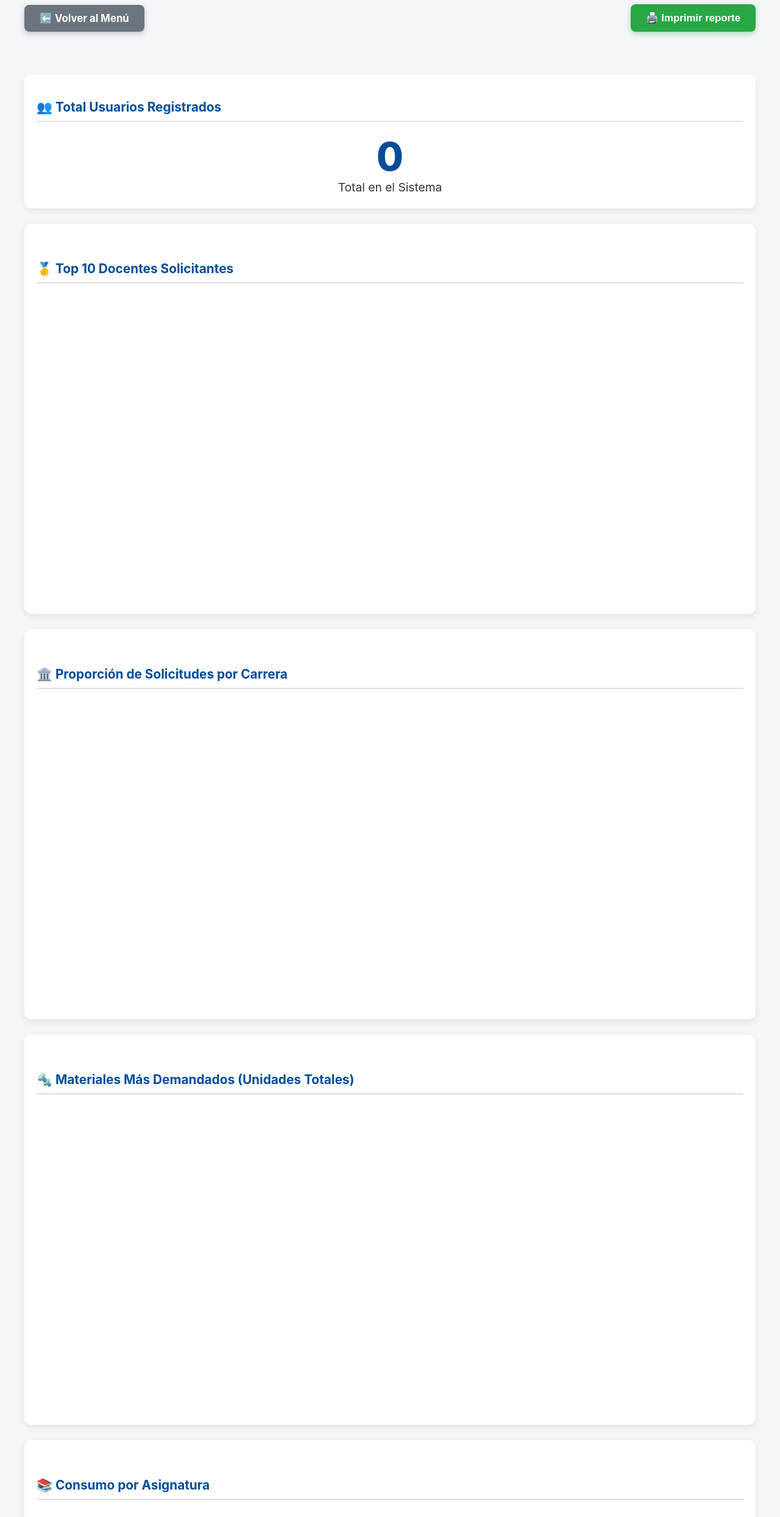
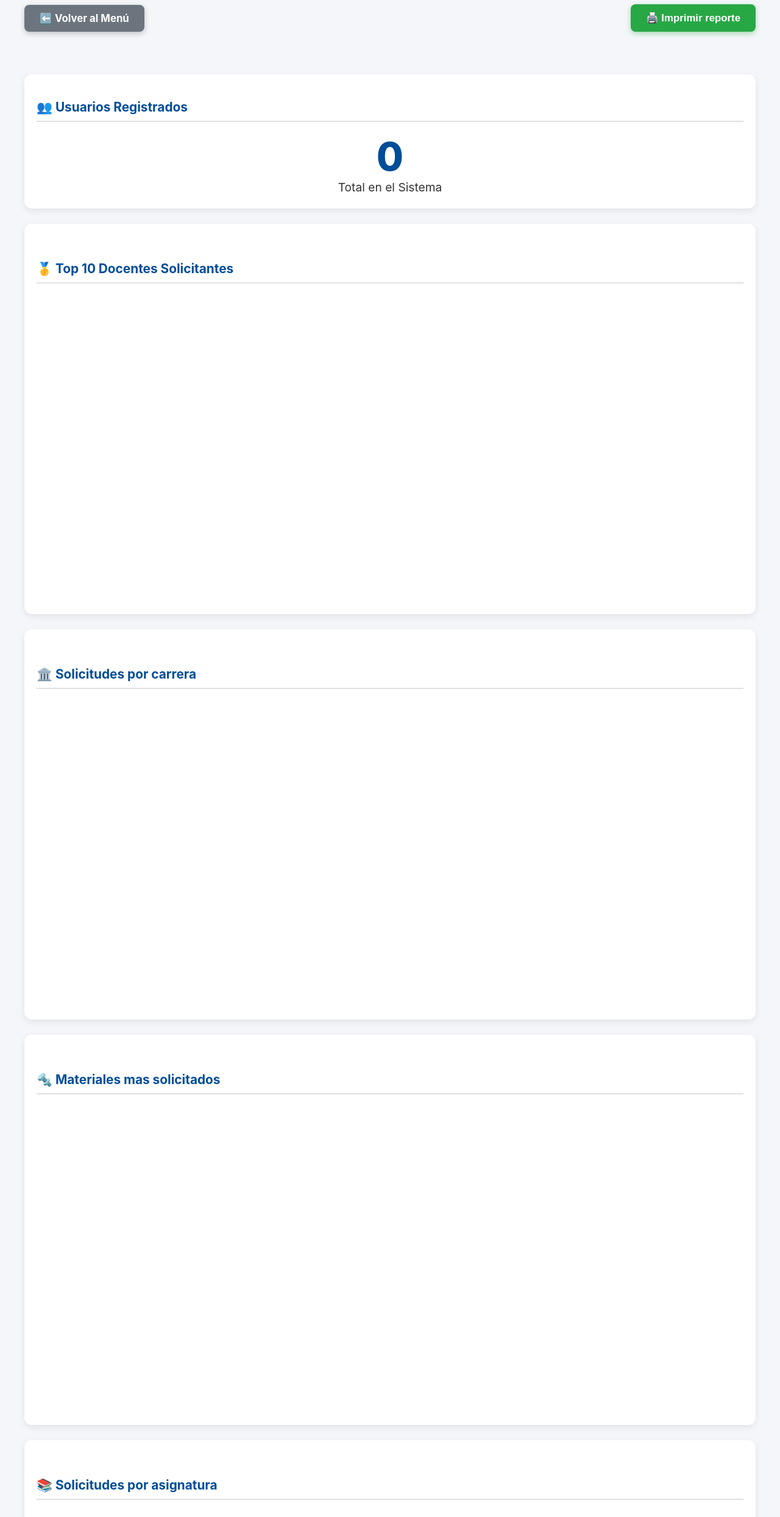
Before and after one commit to Alby-On/sistema_panol_v3_pruebas, a plain HTML site: page panel_estadisticas.html in a window 1280 px wide. Shown: the part 72-2560 px from the top of the page at 61% size. Drawn offline with nearby package versions, Linux system fonts and the light colour scheme; no server answers.

Commit message:
Update panel_estadisticas.html

```diff
--- a/panel_estadisticas.html
+++ b/panel_estadisticas.html
@@ -208,7 +208,7 @@ display: none;
 <div class="dashboard-grid">
 
 <div class="chart-container" style="height: 180px;">
-    <h3>👥 Total Usuarios Registrados</h3>
+    <h3>👥 Usuarios Registrados</h3>
 
     <div
         id="usuariosCount"
@@ -231,27 +231,27 @@ display: none;
 </div>
 
 <div class="chart-container">
-    <h3>🏛️ Proporción de Solicitudes por Carrera</h3>
+    <h3>🏛️ Solicitudes por carrera</h3>
     <canvas id="carrerasChart"></canvas>
 </div>
 
 <div class="chart-container">
-    <h3>🔩 Materiales Más Demandados (Unidades Totales)</h3>
+    <h3>🔩 Materiales mas solicitados</h3>
     <canvas id="materialesChart"></canvas>
 </div>
 
 <div class="chart-container">
-    <h3>📚 Consumo por Asignatura</h3>
+    <h3>📚 Solicitudes por asignatura</h3>
     <canvas id="asignaturasChart"></canvas>
 </div>
 
 <div class="chart-container" style="min-height: 400px;">
-    <h3>📊 Detalle: Top 5 Asignaturas y sus Materiales</h3>
+    <h3>📊 Top 5 Asignaturas y materiales mas solicitados</h3>
     <canvas id="topAsignaturasMaterialesChart"></canvas>
 </div>
 
 <div class="chart-container">
-    <h3>💬 Registro de Novedades del Pañol</h3>
+    <h3>💬 Registro de Novedades</h3>
     <div id="commentsList" class="comments-content">
         <p id="loadingMessage" style="text-align: center; color: #888;">Cargando novedades...</p>
     </div>
```
